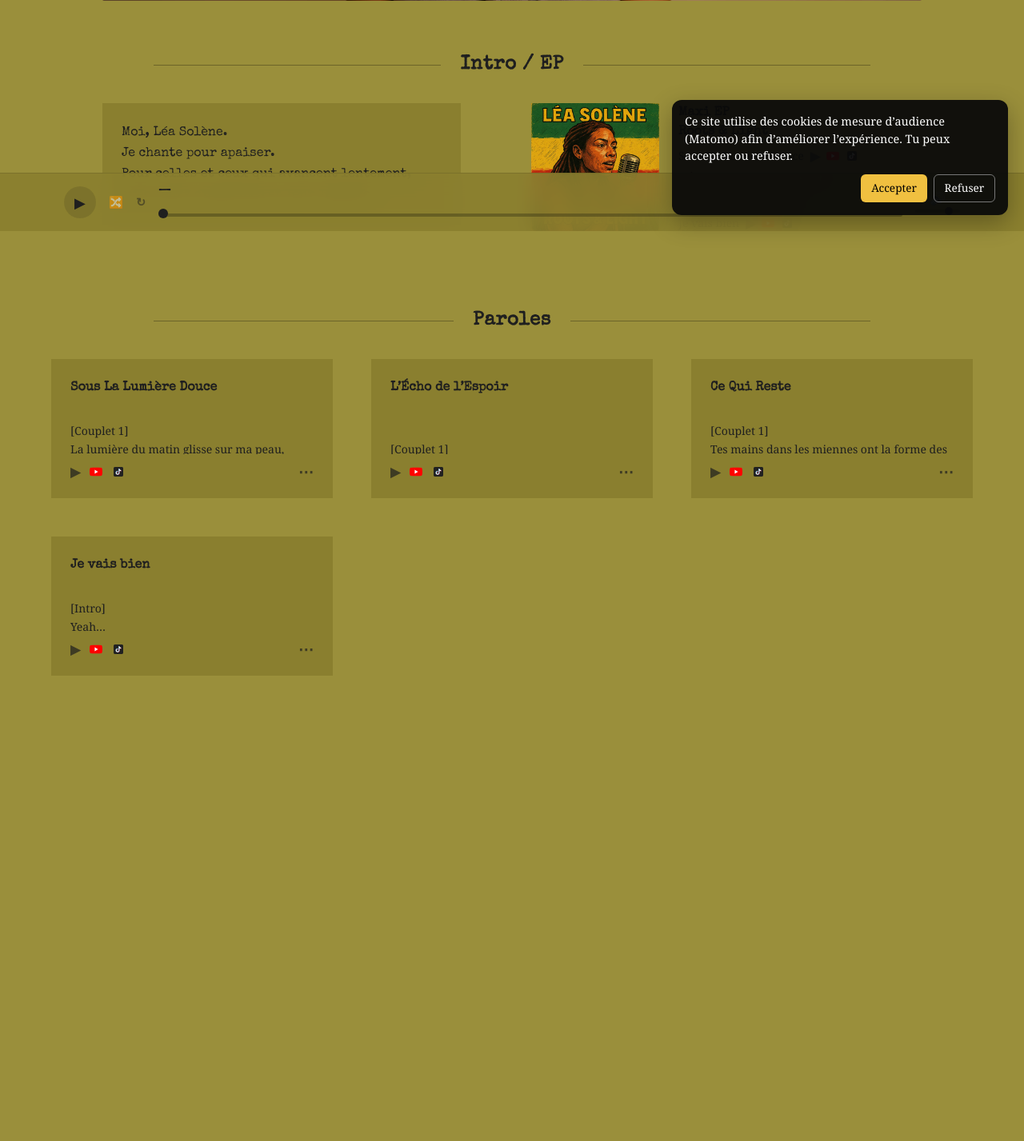
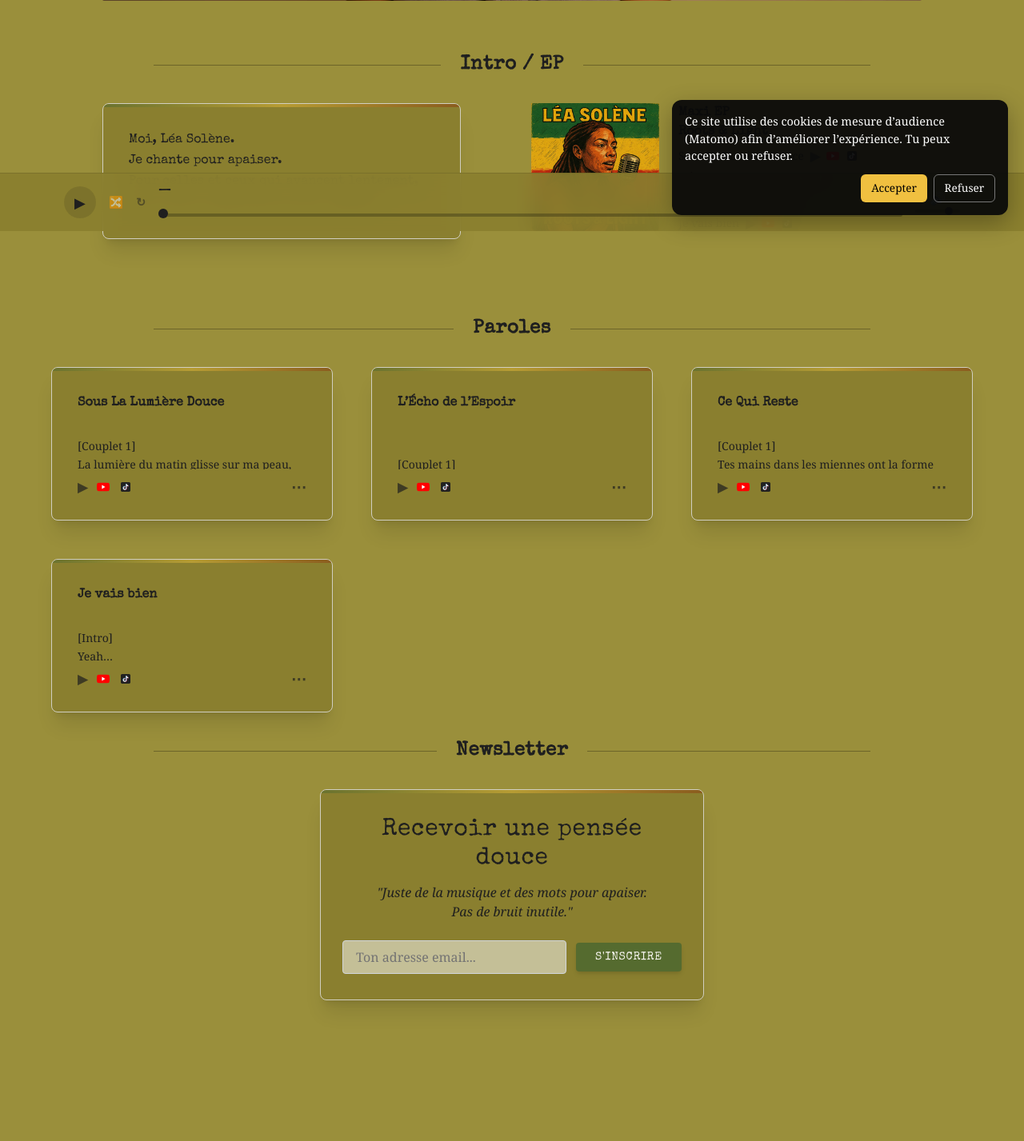
Before and after one commit to Paullux/lea-solene, a PHP site: page / in a window 1280 px wide. Shown: the part 511-1938 px from the top of the page at 80% size. Before the commit the page ends 1356 px from the top, so only its background shows below. Run offline with PHP 8.4, Linux system fonts and the light colour scheme; some libraries are stand-ins or nearby versions.

Commit message:
feat(newsletter): secure implementation with env vars

```diff
--- a/includes/header.php
+++ b/includes/header.php
@@ -63,6 +63,7 @@
   <script src="../js/lyrics.js"></script>
   <script src="../js/player.js"></script>
   <script src="../js/rgpd.js"></script>
+  <script src="../js/newsletter.js"></script>
 </head>
 
 <body class="bg-lea-bg text-lea-text font-serif">
--- /dev/null
+++ b/includes/newsletter.php
@@ -0,0 +1,43 @@
+<!-- Titre Newsletter -->
+<div class="max-w-4xl mx-auto flex items-center gap-6 my-8">
+    <div class="flex-1 h-px bg-black/30"></div>
+    <h3 class="font-elite text-2xl font-bold tracking-wide text-center whitespace-nowrap">
+        Newsletter
+    </h3>
+    <div class="flex-1 h-px bg-black/30"></div>
+</div>
+<section class="w-full max-w-lg mx-auto mt-8 mb-20 px-4">
+    <div class="relative bg-[#8a7f2f] rounded-lg shadow-xl border border-[#D1CFC0] p-8 text-center overflow-hidden">
+
+        <div class="absolute top-0 left-0 w-full h-1 bg-gradient-to-r from-[#556B2F] via-[#D4AF37] to-[#8B4513] opacity-60"></div>
+
+        <h3 class="font-elite text-2xl md:text-3xl text-[#1f1f1f] mb-3 tracking-wide">
+            Recevoir une pensée douce
+        </h3>
+
+        <p class="font-serif text-[#1f1f1f] mb-6 text-sm md:text-base leading-relaxed italic">
+            "Juste de la musique et des mots pour apaiser.<br>Pas de bruit inutile."
+        </p>
+
+        <form id="newsletterForm" class="flex flex-col sm:flex-row gap-3 items-center justify-center">
+
+            <input
+                type="email"
+                name="email"
+                placeholder="Ton adresse email..."
+                required
+                class="w-full sm:w-auto flex-1 font-serif px-4 py-2 bg-white/50 border border-gray-300 rounded focus:outline-none focus:border-[#556B2F] focus:ring-1 focus:ring-[#556B2F] placeholder-[#737373] text-gray-700 transition-all"
+            >
+
+            <button
+                type="submit"
+                id="btnSubmit"
+                class="w-full sm:w-auto font-elite px-6 py-2 bg-[#556B2F] hover:bg-[#435525] text-[#F9F7F2] rounded shadow-md transition-colors duration-300 tracking-wider uppercase text-sm"
+            >
+                S'inscrire
+            </button>
+        </form>
+
+        <div id="newsletter-message" class="font-serif text-sm mt-4 hidden"></div>
+    </div>
+</section>
--- a/index.php
+++ b/index.php
@@ -16,7 +16,8 @@
   <!-- Contenu -->
   <div class="max-w-5xl mx-auto grid grid-cols-1 md:grid-cols-2 gap-12 items-start font-serif">
     <!-- Intro -->
-    <div class="bg-lea-panel p-6 max-w-md">
+    <div class="bg-lea-panel bg-[#8a7f2f] rounded-lg shadow-xl border border-[#D1CFC0] p-8 max-w-md relative overflow-hidden">
+      <div class="absolute top-0 left-0 w-full h-1 bg-gradient-to-r from-[#556B2F] via-[#D4AF37] to-[#8B4513] opacity-60"></div>
       <p class="font-elite leading-relaxed">
         Moi, Léa Solène.<br>
         Je chante pour apaiser.<br>
@@ -74,7 +75,8 @@
   <!-- Contenu -->
   <div class="max-w-6xl mx-auto grid grid-cols-1 md:grid-cols-3 gap-12 items-start font-serif">
     <?php foreach ($lyrics as $track): ?>
-      <article class="bg-lea-panel p-6 relative">
+      <article class="bg-lea-panel bg-[#8a7f2f] rounded-lg shadow-xl border border-[#D1CFC0] p-8 relative overflow-hidden flex flex-col h-full">
+        <div class="absolute top-0 left-0 w-full h-1 bg-gradient-to-r from-[#556B2F] via-[#D4AF37] to-[#8B4513] opacity-60"></div>
         <h3 class="font-elite font-semibold mb-2">
           <?= htmlspecialchars($track['title']) ?>
         </h3>
@@ -102,5 +104,5 @@
     <?php endforeach; ?>
   </div>
 </section>
-
+<?php include 'includes/newsletter.php'; ?>
 <?php include 'includes/footer.php'; ?>
--- /dev/null
+++ b/js/newsletter.js
@@ -0,0 +1,39 @@
+document.addEventListener('DOMContentLoaded', () => {
+    document.getElementById('newsletterForm').addEventListener('submit', function(e) {
+        e.preventDefault();
+        const btn = document.getElementById('btnSubmit');
+        const msg = document.getElementById('newsletter-message');
+        const email = this.querySelector('input[name="email"]').value;
+
+        btn.textContent = 'Connexion...';
+        btn.disabled = true;
+
+        // Envoi des données au script PHP via AJAX (Fetch)
+        fetch('subscribe.php', {
+            method: 'POST',
+            headers: { 'Content-Type': 'application/x-www-form-urlencoded' },
+            body: 'email=' + encodeURIComponent(email)
+        })
+        .then(response => response.json())
+        .then(data => {
+            msg.style.display = 'block';
+            if(data.success) {
+                msg.textContent = 'Merci. Ta lumière est bien reçue. ✨';
+                msg.className = 'font-serif text-base mt-4 text-[#1E2D08] font-bold animate-fade-in';
+                document.getElementById('newsletterForm').reset();
+            } else {
+                msg.textContent = 'Une erreur est survenue : ' + data.message;
+                msg.className = 'error';
+            }
+        })
+        .catch(error => {
+            msg.style.display = 'block';
+            msg.textContent = 'Erreur de connexion.';
+            msg.className = 'error';
+        })
+        .finally(() => {
+            btn.textContent = "S'inscrire";
+            btn.disabled = false;
+        });
+    });
+});
```
Also changed, not shown: css/main.css (+51 -0 lines), subscribe.php (added, +79 -0 lines), 1 other file.
